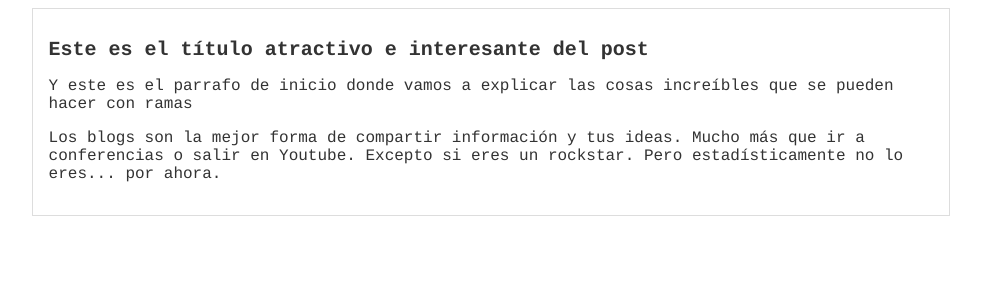
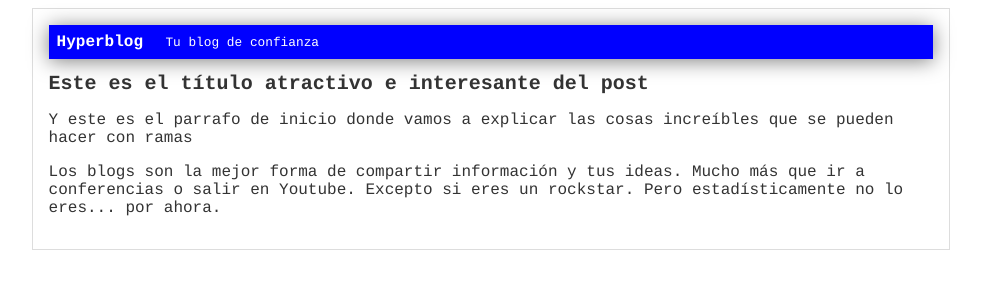
Before and after one commit to Freddier-chavez/My-Blog, a plain HTML site: page blogpost.html in a window 1280 px wide. Shown: the whole page, without its empty margins (149-1130 px from the left). Drawn offline with Linux system fonts and the light colour scheme.

Commit message:
Cambios recientes

```diff
--- a/blogpost.html
+++ b/blogpost.html
@@ -5,6 +5,10 @@
  </head>
 <body>
    <div id="container">
+      <div id="cabecera">
+         Hyperblog
+         <span id="tagline">Tu blog de confianza</span>
+      </div>
       <div id="post">
          <h1>Este es el título atractivo e interesante del post</h1>
          <p>
--- a/css/styles.css
+++ b/css/styles.css
@@ -14,3 +14,17 @@ body
 #container h1{
     font-size: 20px;
 }
+#cabecera{
+    background-color: blue;
+    box-shadow: 0px 2px 20px 0px rgba(0, 0, 0, 0.5);
+    color: white;
+    font-weight: bold;
+    margin: 0;
+    padding: 0.5em;
+}
+
+#cabecera #tagline{
+    padding: 0 0 0 1em;
+    font-weight: normal;
+    font-size: 0.8em;
+}
```
